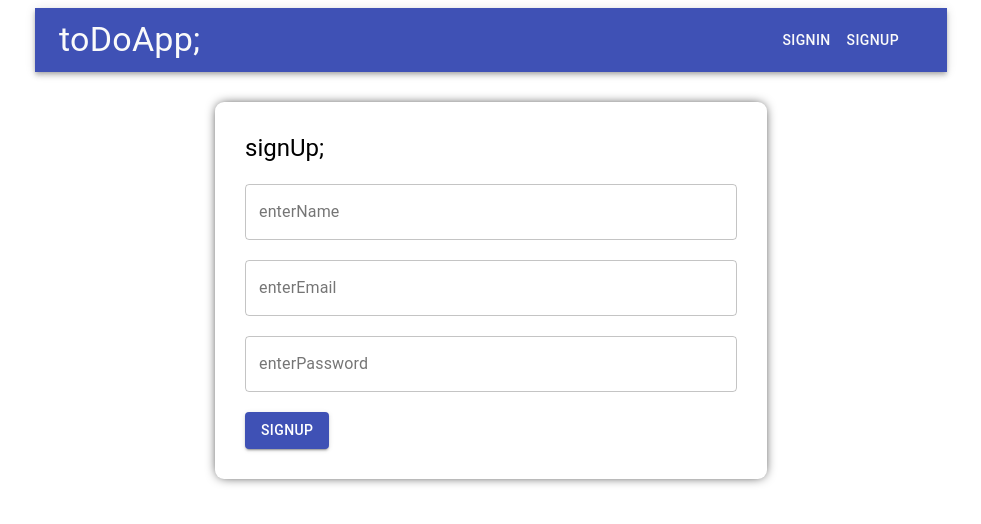
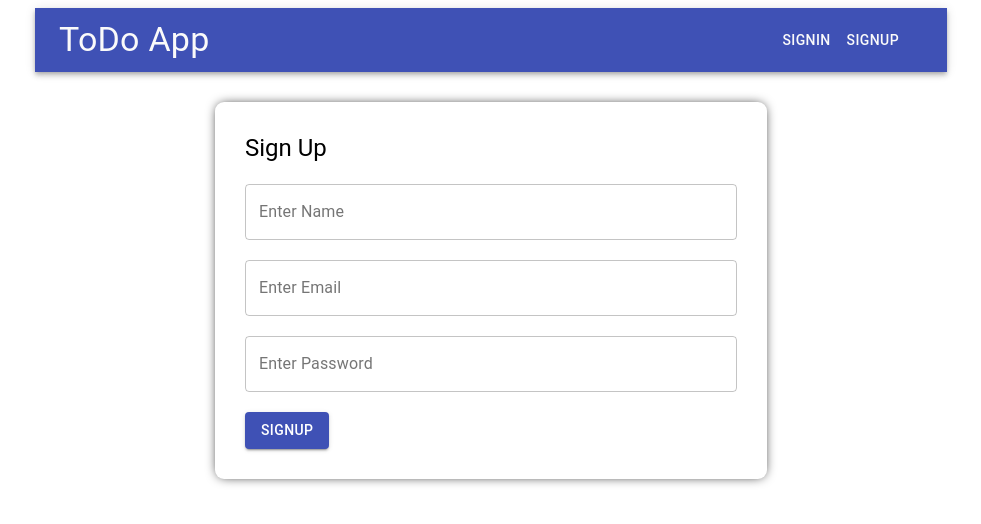
Before and after one commit to Yeggi44/todos, a React (Create React App) app in the folder frontend/: page /signup in a window 1280 px wide. Shown: the top 524 px of the page, without its empty margins (149-1130 px from the left). Built offline with nearby package versions, Linux system fonts and the light colour scheme.

Commit message:
Initial commit with frontend and backend

```diff
--- a/frontend/src/components/auth/SignIn.jsx
+++ b/frontend/src/components/auth/SignIn.jsx
@@ -21,7 +21,7 @@ const useStyles = makeStyles({
 
 const SignIn = () => {
   const classes = useStyles();
-  const auth= useSelector((state) => state.auth);
+  const auth = useSelector((state) => state.auth);
   const dispatch = useDispatch();
   const [creds, setCreds] = useState({
     email: "",
@@ -44,11 +44,11 @@ const SignIn = () => {
         className={classes.formStyle}
         onSubmit={handleSubmit}
       >
-        <Typography variant="h5">signIn;</Typography>
+        <Typography variant="h5">Sign In</Typography>
         <TextField
           className={classes.spacing}
           id="enter-email"
-          label="enterEmail"
+          label="Enter Email"
           variant="outlined"
           fullWidth
           value={creds.email}
@@ -58,7 +58,7 @@ const SignIn = () => {
           className={classes.spacing}
           id="enter-password"
           type="password"
-          label="enterPassword"
+          label="Enter Password"
           variant="outlined"
           fullWidth
           value={creds.password}
--- a/frontend/src/components/auth/SignUp.jsx
+++ b/frontend/src/components/auth/SignUp.jsx
@@ -45,11 +45,11 @@ const SignUp = () => {
         className={classes.formStyle}
         onSubmit={handleSubmit}
       >
-        <Typography variant="h5">signUp;</Typography>
+        <Typography variant="h5">Sign Up</Typography>
         <TextField
           className={classes.spacing}
           id="enter-name"
-          label="enterName"
+          label="Enter Name"
           variant="outlined"
           fullWidth
           value={user.name}
@@ -58,7 +58,7 @@ const SignUp = () => {
         <TextField
           className={classes.spacing}
           id="enter-email"
-          label="enterEmail"
+          label="Enter Email"
           variant="outlined"
           fullWidth
           value={user.email}
@@ -68,7 +68,7 @@ const SignUp = () => {
           className={classes.spacing}
           id="enter-password"
           type="password"
-          label="enterPassword"
+          label="Enter Password"
           variant="outlined"
           fullWidth
           value={user.password}
--- a/frontend/src/components/navBar/NavBar.jsx
+++ b/frontend/src/components/navBar/NavBar.jsx
@@ -44,7 +44,7 @@ const NavBar = () => {
           <Toolbar>
             <Typography variant="h4" className={classes.title}>
               <Link className={classes.linkStyle} to="/">
-                toDoApp;
+                ToDo App
               </Link>
             </Typography>
             {user._id ? (
```
